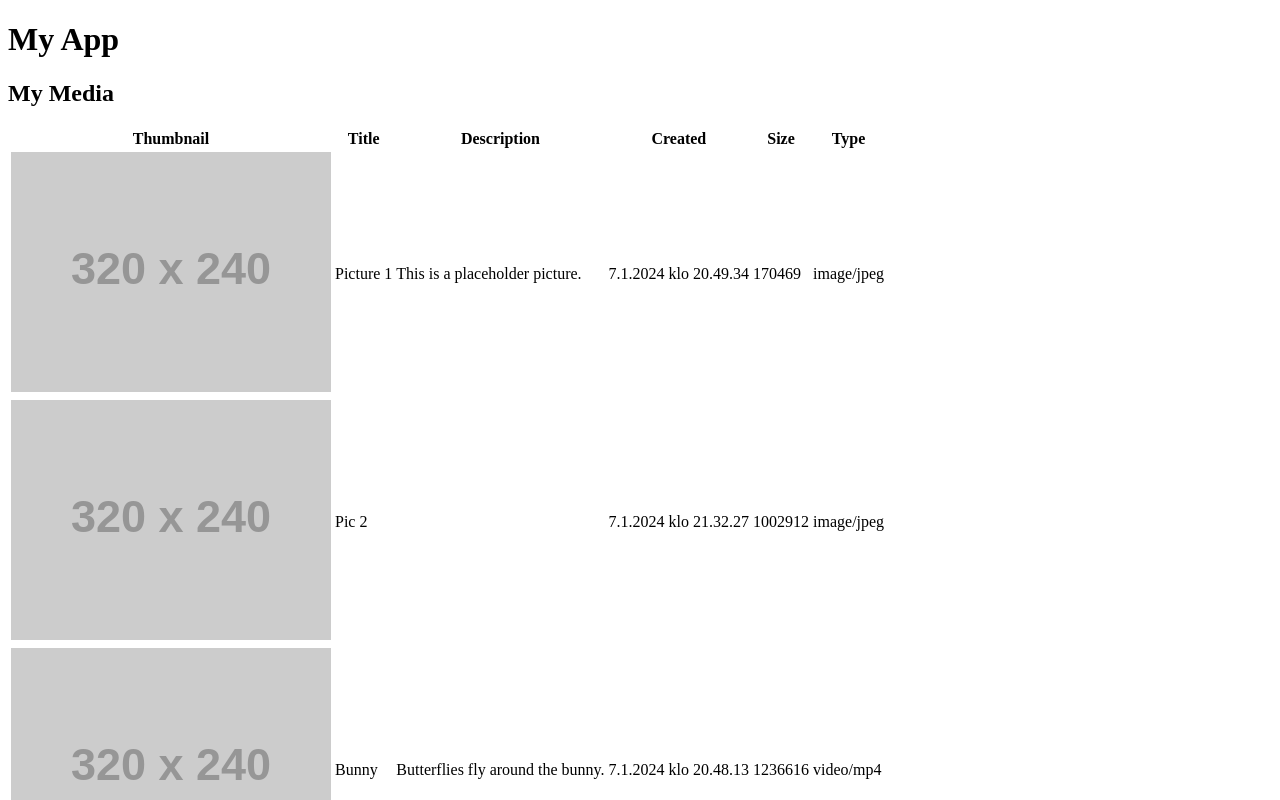
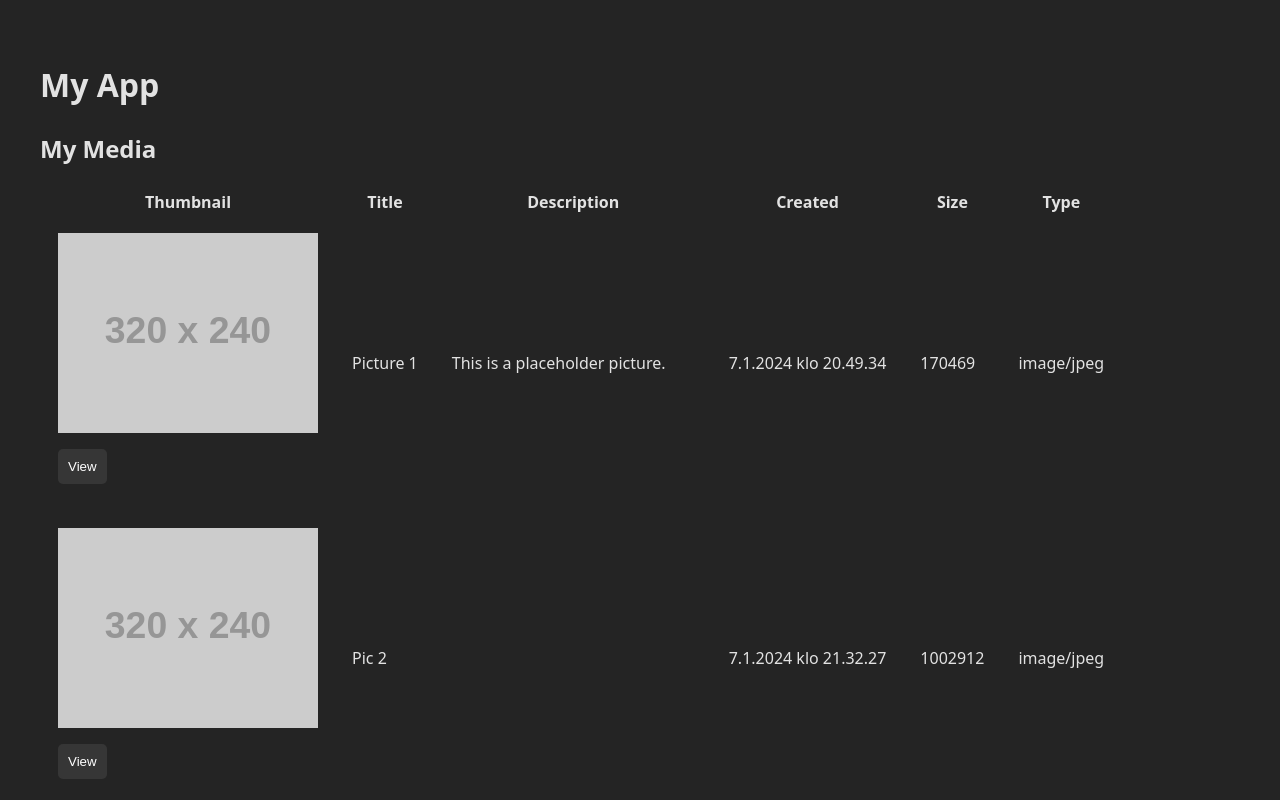
Before and after one commit to finalisti/react-start, a React (Vite) app: page / in a window 1280 px wide. Shown: the top 800 px of the page. Built offline with nearby package versions, Linux system fonts and the light colour scheme.

Commit message:
state-management

```diff
--- a/src/components/Home.tsx
+++ b/src/components/Home.tsx
@@ -1,5 +1,7 @@
 import {MediaItem} from 'hybrid-types/DBTypes';
+import {useState} from 'react';
 import MediaRow from './MediaRow';
+import SingleView from './SingleView';
 
 const mediaArray: MediaItem[] = [
   {
@@ -42,6 +44,7 @@ const mediaArray: MediaItem[] = [
 ];
 
 const Home = () => {
+  const [selectedItem, setSelectedItem] = useState<MediaItem | undefined>();
   return (
     <>
       <h2>My Media</h2>
@@ -58,10 +61,18 @@ const Home = () => {
         </thead>
         <tbody>
           {mediaArray.map((item) => (
-            <MediaRow key={item.media_id} item={item} />
+            <MediaRow
+              key={item.media_id}
+              item={item}
+              selectedItem={selectedItem}
+              setSelectedItem={setSelectedItem}
+            />
           ))}
         </tbody>
       </table>
+      {selectedItem && (
+        <SingleView item={selectedItem} setSelectedItem={setSelectedItem} />
+      )}
     </>
   );
 };
--- a/src/components/MediaRow.tsx
+++ b/src/components/MediaRow.tsx
@@ -1,11 +1,26 @@
 import {MediaItem} from 'hybrid-types/DBTypes';
 
-const MediaRow = (props: {item: MediaItem}) => {
-  const {item} = props;
+const MediaRow = (props: {
+  item: MediaItem;
+  selectedItem: MediaItem | undefined;
+  setSelectedItem: (item: MediaItem | undefined) => void;
+}) => {
+  const {item, setSelectedItem} = props;
+  const onSelect = () => setSelectedItem(item);
   return (
-    <tr>
+    <tr onClick={onSelect} tabIndex={0} style={{cursor: 'pointer'}}>
       <td>
         <img src={item.thumbnail} alt={item.title} />
+        <div>
+          <button
+            onClick={(e) => {
+              e.stopPropagation();
+              setSelectedItem(item);
+            }}
+          >
+            View
+          </button>
+        </div>
       </td>
       <td>{item.title}</td>
       <td>{item.description}</td>
--- /dev/null
+++ b/src/components/SingleView.tsx
@@ -0,0 +1,34 @@
+import {MediaItem} from '../types/DBTypes';
+
+const SingleView = (props: {
+  item: MediaItem | undefined;
+  setSelectedItem: (item: MediaItem | undefined) => void;
+}) => {
+  const {item, setSelectedItem} = props;
+  if (!item) return null;
+  const isImage = item.media_type?.startsWith('image');
+  const isVideo = item.media_type?.startsWith('video');
+  return (
+    <dialog open style={{padding: 0, border: 'none'}}>
+      <div>
+        <div>
+          <button onClick={() => setSelectedItem(undefined)}>Close</button>
+        </div>
+        <div style={{display: 'flex', justifyContent: 'center'}}>
+          {isImage ? (
+            <img src={item.filename} alt={item.title} />
+          ) : isVideo ? (
+            <video controls src={item.filename} />
+          ) : (
+            <a href={item.filename} target="_blank" rel="noopener noreferrer">
+              Open file
+            </a>
+          )}
+        </div>
+        <h3>{item.title}</h3>
+        {item.description && <p>{item.description}</p>}
+      </div>
+    </dialog>
+  );
+};
+export default SingleView;
--- a/src/index.css
+++ b/src/index.css
@@ -0,0 +1,134 @@
+:root {
+  font-family: system-ui, sans-serif;
+  line-height: 1.5;
+  font-weight: 400;
+
+  color-scheme: light dark;
+  color: rgba(255, 255, 255, 0.87);
+  background-color: #242424;
+
+  font-synthesis: none;
+  text-rendering: optimizeLegibility;
+  -webkit-font-smoothing: antialiased;
+  -moz-osx-font-smoothing: grayscale;
+}
+
+#root {
+  max-width: 1280px;
+  margin: 0 auto;
+  padding: 2rem;
+}
+
+/* nav */
+nav ul {
+  list-style-type: none;
+  margin: 0;
+  padding: 0;
+  overflow: hidden;
+  background-color: #333333;
+  display: flex;
+  justify-content: flex-end;
+}
+
+nav a {
+  display: block;
+  color: white;
+  text-align: center;
+  padding: 1rem;
+  text-decoration: none;
+}
+
+nav a:hover {
+  background-color: #111111;
+}
+
+/* media item card */
+td {
+  padding: 1rem;
+}
+
+td img {
+  width: 260px;
+  height: 200px;
+  object-fit: cover;
+}
+
+td button:hover,
+a:hover {
+  background-color: #111111;
+}
+
+td a {
+  color: white;
+  text-decoration: none;
+  background-color: #363636;
+  color: white;
+  border: none;
+  padding: 0.5rem;
+}
+
+/* media item dialog */
+dialog {
+  height: 90%;
+  background: rgba(0, 0, 0, 0.8);
+  z-index: 9999;
+  color: rgba(255, 255, 255, 0.87);
+}
+
+dialog img,
+video {
+  height: 70%;
+  object-fit: contain;
+}
+
+/* single view */
+img,
+video {
+  max-width: 100%;
+}
+
+/* Form */
+form {
+  display: flex;
+  flex-direction: column;
+  align-items: center;
+  justify-content: center;
+}
+
+form img {
+  width: 200px;
+  height: 200px;
+  object-fit: cover;
+  border-radius: 5px;
+  margin: 10px 0;
+}
+
+form div {
+  display: flex;
+  flex-direction: column;
+  width: 80%;
+}
+
+form input {
+  margin: 10px 0;
+  padding: 10px;
+  border: 1px solid #ccc;
+  border-radius: 5px;
+}
+
+form textarea {
+  margin: 10px 0;
+  padding: 10px;
+  border: 1px solid #ccc;
+  border-radius: 5px;
+}
+
+button {
+  margin: 10px 0;
+  padding: 10px;
+  border-radius: 5px;
+  background-color: #363636;
+  color: white;
+  border: none;
+  cursor: pointer;
+}
```
